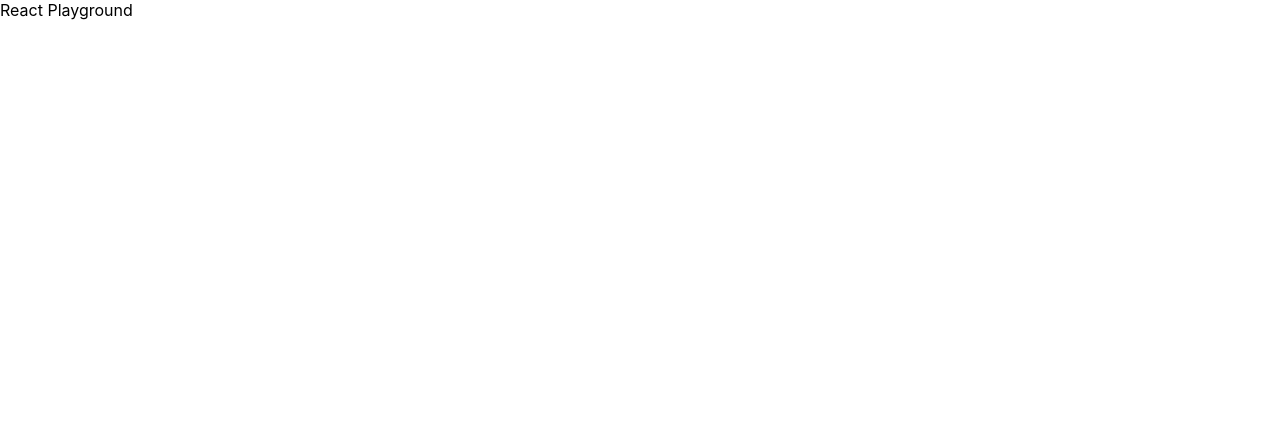
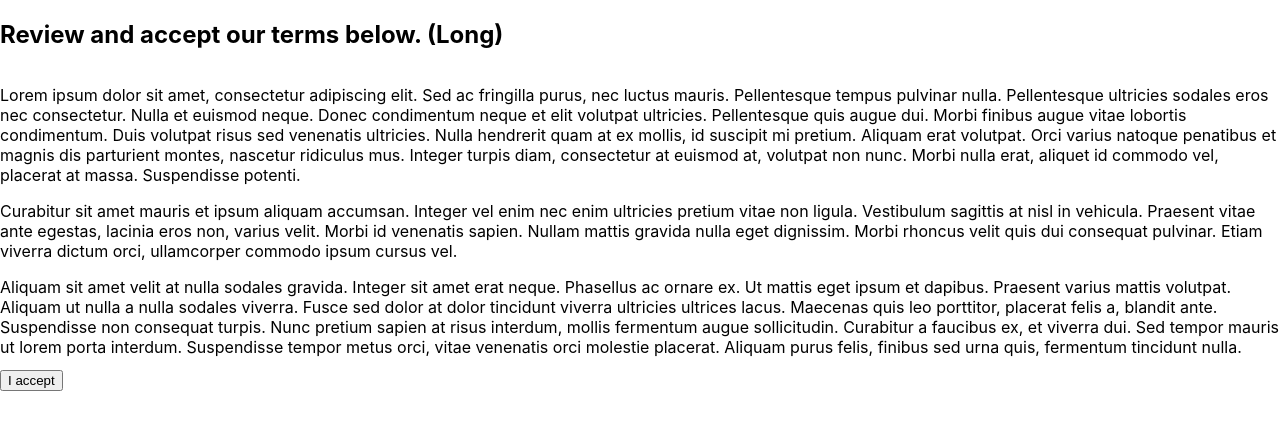
Before and after one commit to HamidBehnam/hamidev-playgrounds, a React (Create React App) app in the folder playground-react/: page / in a window 1280 px wide. Shown: the top 430 px of the page. Built offline with nearby package versions, Linux system fonts and the light colour scheme; the HTML template or start-up script is replaced by a standard one.

Commit message:
using useRef, custom hook, intersection observer api

```diff
--- a/playground-react/src/App.tsx
+++ b/playground-react/src/App.tsx
@@ -1,10 +1,11 @@
 import React from 'react';
 import './App.css';
+import Agreement from "./components/Agreement/Agreement";
 
 function App() {
   return (
     <div className="App">
-      <div>React Playground</div>
+      <Agreement/>
     </div>
   );
 }
--- /dev/null
+++ b/playground-react/src/components/Agreement/Agreement.module.css
@@ -0,0 +1,4 @@
+.agreement {
+  max-height: 300px;
+  overflow-y: auto;
+}
--- /dev/null
+++ b/playground-react/src/components/Agreement/Agreement.tsx
@@ -0,0 +1,99 @@
+import {useEffect, useRef, useState} from "react";
+import styles from './Agreement.module.css';
+import useSeen from "../../hooks/useSeen";
+
+const Agreement = () => {
+  const agreementSeenRef = useRef(null);
+  const seen = useSeen(agreementSeenRef);
+
+  // TODO: Moved the following code to a custom hook
+  // const [seen, setSeen] = useState(false);
+  //
+  // useEffect(() => {
+  //   if (!agreementSeenRef.current) {
+  //     return;
+  //   }
+  //
+  //   const observer = new IntersectionObserver(([entry]) => {
+  //     if (entry.isIntersecting) {
+  //       setSeen(true);
+  //       observer.disconnect();
+  //     }
+  //   }, {threshold: 1});
+  //
+  //   observer.observe(agreementSeenRef.current);
+  //
+  //   return () => observer.disconnect();
+  // }, []);
+
+  return (
+    <section>
+      <h2>Review and accept our terms below. (Long)</h2>
+      <div className={styles.agreement}>
+        <p>
+          Lorem ipsum dolor sit amet, consectetur adipiscing elit. Sed ac
+          fringilla purus, nec luctus mauris. Pellentesque tempus pulvinar
+          nulla. Pellentesque ultricies sodales eros nec consectetur. Nulla et
+          euismod neque. Donec condimentum neque et elit volutpat ultricies.
+          Pellentesque quis augue dui. Morbi finibus augue vitae lobortis
+          condimentum. Duis volutpat risus sed venenatis ultricies. Nulla
+          hendrerit quam at ex mollis, id suscipit mi pretium. Aliquam erat
+          volutpat. Orci varius natoque penatibus et magnis dis parturient
+          montes, nascetur ridiculus mus. Integer turpis diam, consectetur at
+          euismod at, volutpat non nunc. Morbi nulla erat, aliquet id commodo
+          vel, placerat at massa. Suspendisse potenti.
+        </p>
+        <p>
+          Curabitur sit amet mauris et ipsum aliquam accumsan. Integer vel enim
+          nec enim ultricies pretium vitae non ligula. Vestibulum sagittis at
+          nisl in vehicula. Praesent vitae ante egestas, lacinia eros non,
+          varius velit. Morbi id venenatis sapien. Nullam mattis gravida nulla
+          eget dignissim. Morbi rhoncus velit quis dui consequat pulvinar. Etiam
+          viverra dictum orci, ullamcorper commodo ipsum cursus vel.
+        </p>
+        <p>
+          Aliquam sit amet velit at nulla sodales gravida. Integer sit amet erat
+          neque. Phasellus ac ornare ex. Ut mattis eget ipsum et dapibus.
+          Praesent varius mattis volutpat. Aliquam ut nulla a nulla sodales
+          viverra. Fusce sed dolor at dolor tincidunt viverra ultricies ultrices
+          lacus. Maecenas quis leo porttitor, placerat felis a, blandit ante.
+          Suspendisse non consequat turpis. Nunc pretium sapien at risus
+          interdum, mollis fermentum augue sollicitudin. Curabitur a faucibus
+          ex, et viverra dui. Sed tempor mauris ut lorem porta interdum.
+          Suspendisse tempor metus orci, vitae venenatis orci molestie placerat.
+          Aliquam purus felis, finibus sed urna quis, fermentum tincidunt nulla.
+        </p>
+        <p>
+          Mauris a pulvinar augue, vestibulum feugiat mi. Proin pretium turpis
+          sagittis diam facilisis commodo. Nunc viverra accumsan justo in
+          lacinia. Aliquam lobortis ligula eget lectus interdum elementum. Cras
+          quis efficitur risus. Pellentesque habitant morbi tristique senectus
+          et netus et malesuada fames ac turpis egestas. Praesent iaculis elit
+          eu neque aliquet, feugiat imperdiet leo viverra. Nullam bibendum, nisi
+          et dignissim laoreet, tortor arcu blandit ligula, at hendrerit lorem
+          velit non lorem. Praesent lacinia, orci non tincidunt sollicitudin,
+          nulla libero tempus ligula, et blandit nisl ipsum eget augue. Praesent
+          in ante sed est commodo ultricies.
+        </p>
+        <p>
+          Phasellus in elit vitae sem pharetra molestie. Nullam ut iaculis
+          lectus, vitae dignissim libero. Curabitur imperdiet nibh in elit
+          scelerisque iaculis. Suspendisse ante nisi, fringilla sed facilisis
+          ac, imperdiet eget arcu. Lorem ipsum dolor sit amet, consectetur
+          adipiscing elit. Nam dolor libero, sagittis et ante luctus, bibendum
+          semper felis. Nullam ac sapien at est gravida pulvinar. Vestibulum
+          ante ipsum primis in faucibus orci luctus et ultrices posuere cubilia
+          curae; Cras finibus, orci vel varius rhoncus, mauris elit gravida
+          lorem, non aliquet ex elit quis erat. Proin fringilla neque ut
+          pharetra congue. Sed pharetra nec nunc a feugiat.
+        </p>
+        <div className={"forObservation"} ref={agreementSeenRef} aria-hidden={true}></div>
+      </div>
+      <div>
+        <button disabled={!seen}>I accept</button>
+      </div>
+    </section>
+  );
+};
+
+export default Agreement;
--- /dev/null
+++ b/playground-react/src/hooks/useSeen.ts
@@ -0,0 +1,26 @@
+import {MutableRefObject, useEffect, useState} from "react";
+
+const useSeen = (elementRef: MutableRefObject<null>) => {
+  const [seen, setSeen] = useState(false);
+
+  useEffect(() => {
+    if (!elementRef.current) {
+      return;
+    }
+
+    const observer = new IntersectionObserver(([entry]) => {
+      if (entry.isIntersecting) {
+        setSeen(true);
+        observer.disconnect();
+      }
+    }, {threshold: 1});
+
+    observer.observe(elementRef.current);
+
+    return () => observer.disconnect();
+  }, []);
+
+  return seen;
+};
+
+export default useSeen;
```
